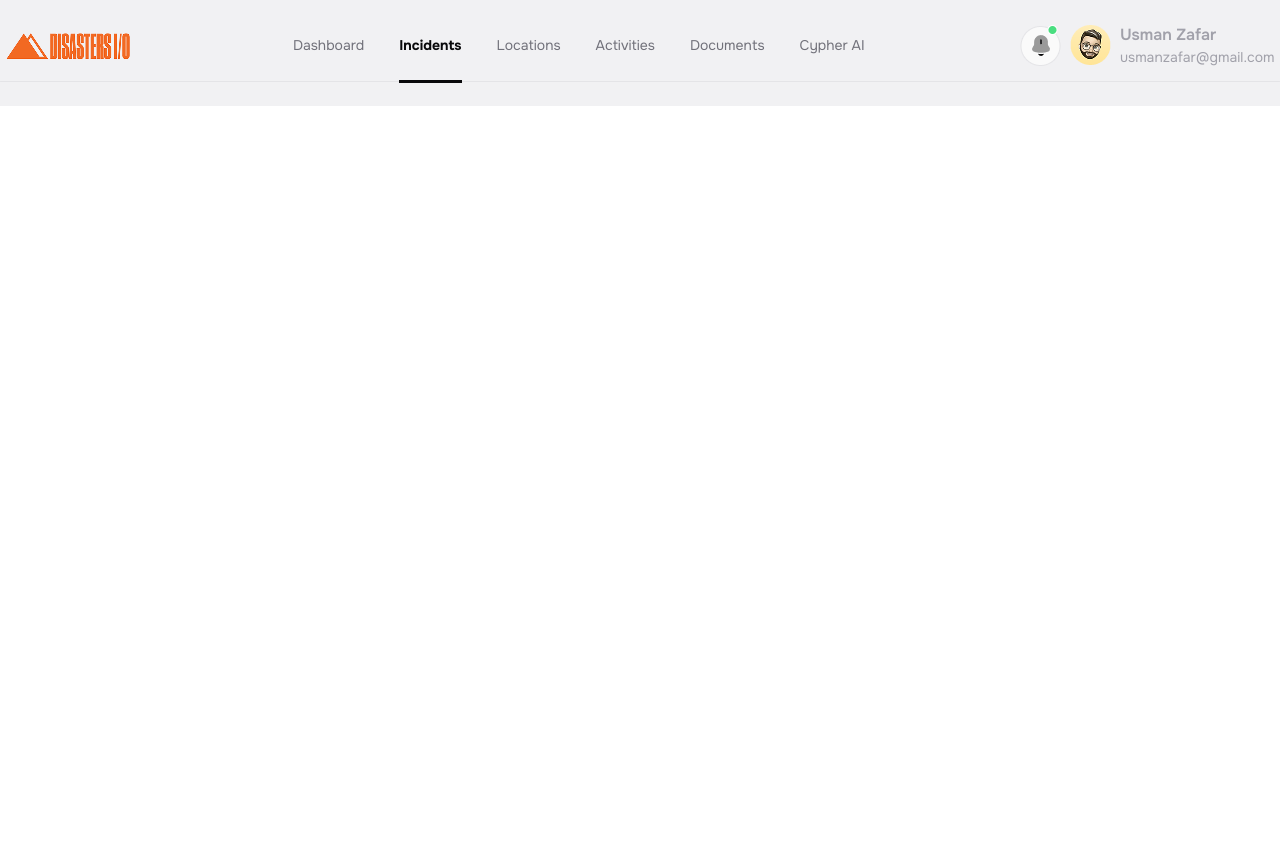
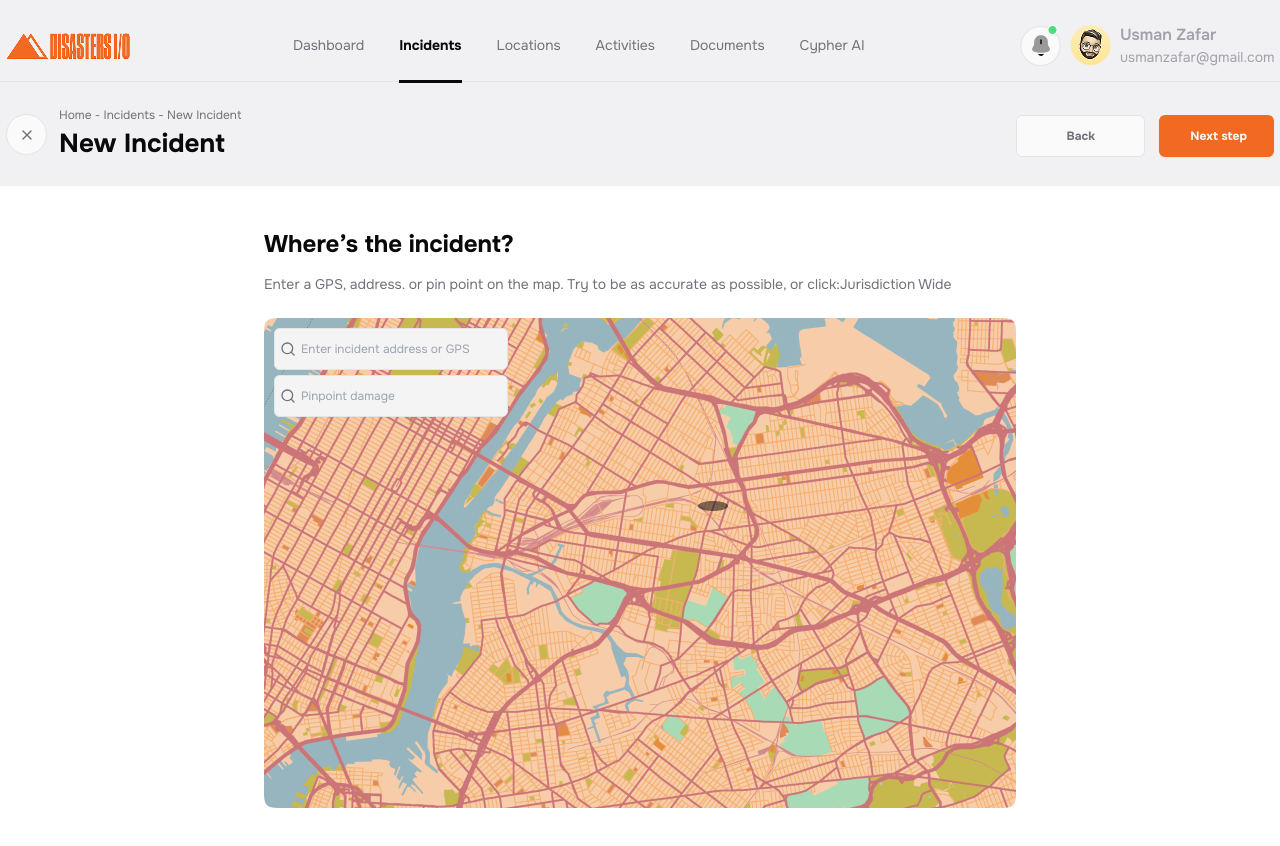
Before and after one commit to dipu59/Disasters-io, a React (Vite) app: page /incidents/step4 in a window 1280 px wide. Shown: the top 846 px of the page. Before the commit the page ends 800 px from the top, so only its background shows below. Built offline with nearby package versions, Linux system fonts and the light colour scheme.

Commit message:
Step-4 Gps Section completed

```diff
--- a/src/App.jsx
+++ b/src/App.jsx
@@ -6,6 +6,7 @@ import Incedents from "./components/Incedents";
 import Getstarted from "./components/new incident/getstarted";
 import IconDiscrive from "./components/new incident/icondiscribe";
 import Describe from "./components/new incident/describe";
+import Gps from "./components/new incident/gps";
 
 function App() {
   return (
@@ -19,6 +20,7 @@ function App() {
           <Route path="/incidents/step1" element={<Getstarted />} />
           <Route path="/incidents/step2" element={<IconDiscrive />} />
           <Route path="/incidents/step3" element={<Describe />} />
+          <Route path="/incidents/step4" element={<Gps />} />
         </Routes>
       </main>
     </BrowserRouter>
--- a/src/components/new incident/describe.jsx
+++ b/src/components/new incident/describe.jsx
@@ -5,8 +5,8 @@ import { Disc } from '../../common/disc'
 
 function Describe() {
   return (
-      <section className='mb-96'>
-          <NewIncident to2='/incidents/step2' />
+      <section className='mb-96'  >
+          <NewIncident to2='/incidents/step2' to='/incidents/step4' />
           <div className='max-w-[752px] h-[366px] mx-auto mt-[40px] px-4 lg:px-0 '>
               <Title className='text-[24px] mb-[12px]'>Let’s give the incident a title?</Title>
               <Disc className='text-sm mb-[24px]'>Make a title that will easily identify the incidents</Disc>
--- /dev/null
+++ b/src/components/new incident/gps.jsx
@@ -0,0 +1,49 @@
+import React from "react";
+import NewIncident from "../../shared/newincident";
+import { Title } from "../../common/title";
+import { Disc } from "../../common/disc";
+import { Search } from "lucide-react";
+
+function Gps() {
+  return (
+    <section className="mb-72">
+      <NewIncident to2="/incidents/step3" to="/incidents" />
+      <div className="max-w-[752px] mx-auto mt-[40px] px-4 lg:px-0">
+        <Title className="text-[24px] mb-[12px]">Where’s the incident?</Title>
+        <Disc className="mb-[24px] text-sm">
+          Enter a GPS, address. or pin point on the map. Try to be as accurate
+          as possible, or click:Jurisdiction Wide
+        </Disc>
+        <div className=" relative">
+          <div className="max-w-[752px]">
+            <img
+              src="/gps.png"
+              className=" object-right-bottom object-cover rounded w-[752px] h-[490px]"
+              alt=""
+            />
+          </div>
+          <div className=" absolute space-y-[5px] top-0 p-[10px] w-[254px]">
+            <div className="flex items-center border rounded-[6px] h-[42px] border-[#E4E4E7] bg-[#F4F4F5] w-full text-[12px] text-[#71717A] overflow-hidden  ">
+              <Search className="size-[18px] m-[5px]" />
+              <input
+                type="text"
+                className=" w-full outline-none bg-[#F4F4F5]  h-full   "
+                placeholder="Enter incident address or GPS"
+              />
+            </div>
+            <div className="flex items-center border rounded-[6px] h-[42px] border-[#E4E4E7] bg-[#F4F4F5] w-full text-[12px] text-[#71717A] overflow-hidden  ">
+              <Search className="size-[18px] m-[5px]" />
+              <input
+                type="text"
+                className=" w-full outline-none bg-[#F4F4F5]  h-full   "
+                placeholder="Pinpoint damage"
+              />
+            </div>
+          </div>
+        </div>
+      </div>
+    </section>
+  );
+}
+
+export default Gps;
```
Also changed, not shown: public/gps.png (added).
